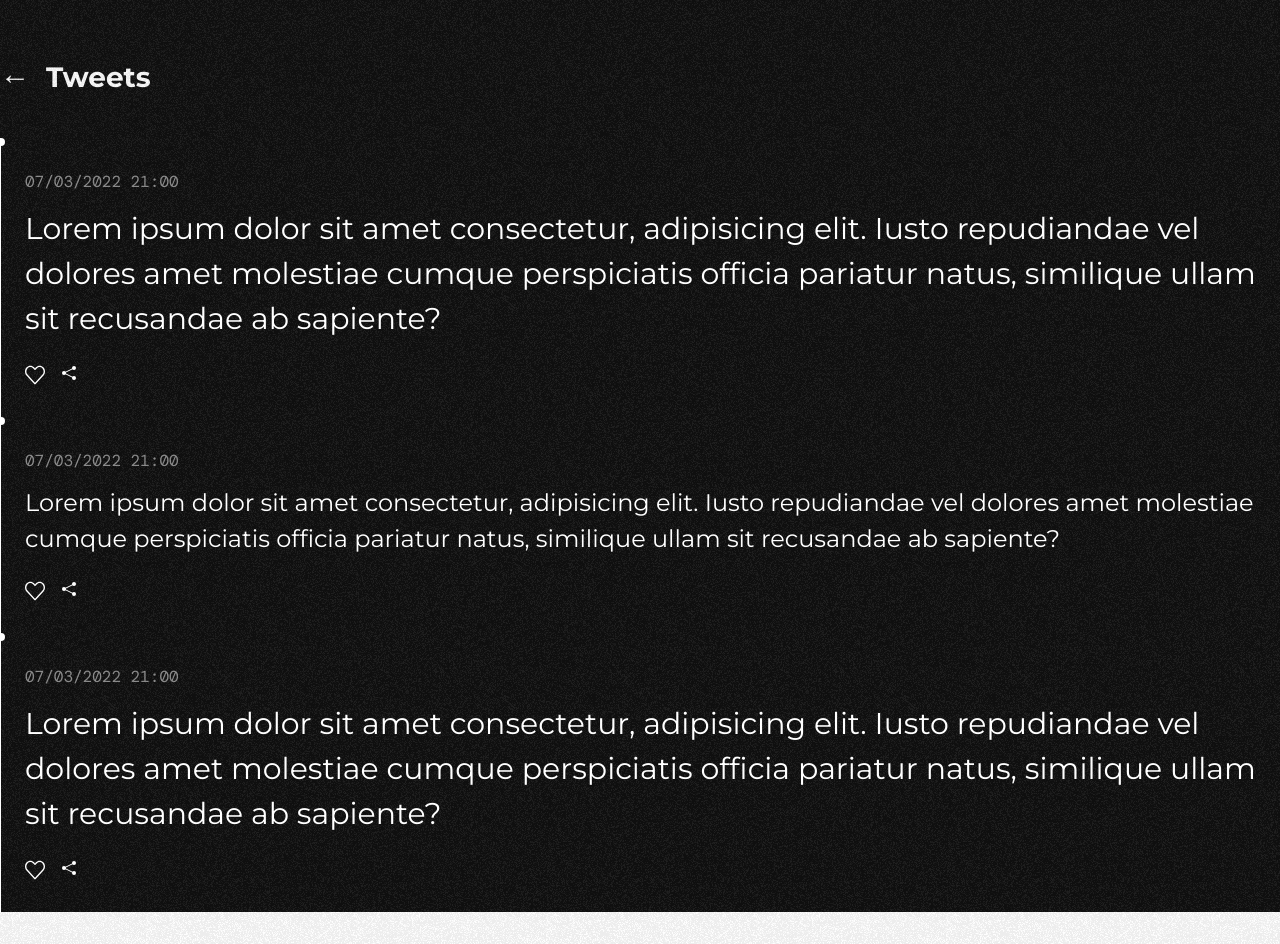
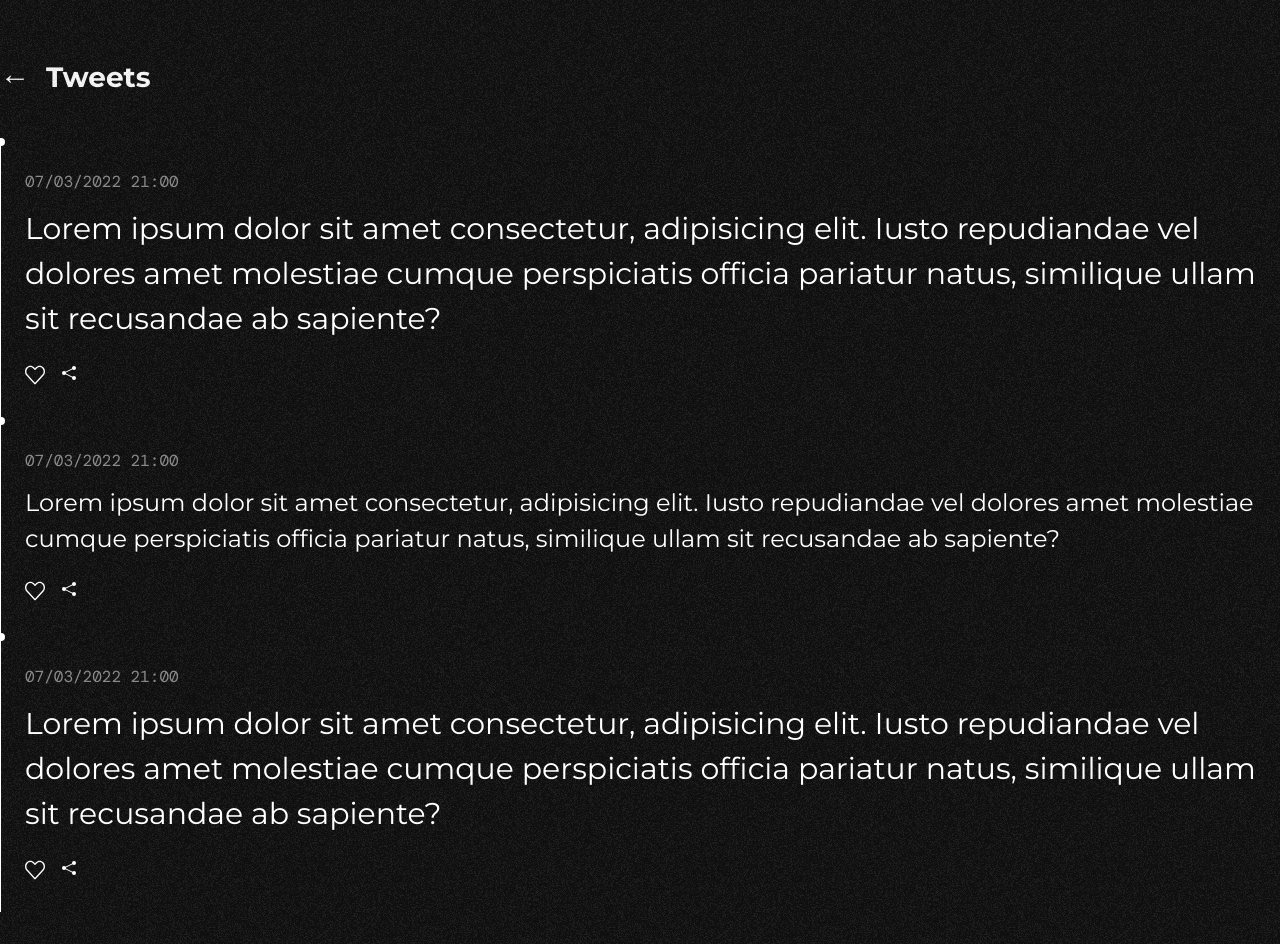
Before and after one commit to dasturchioka/dasturchiokauz, a Nuxt app: page /tweets in a window 1280 px wide. Before the commit the page ends 912 px from the top, so only its background shows below. Built offline with nearby package versions, Linux system fonts and the light colour scheme; a web font is replaced by a local one.

Commit message:
only server side left

```diff
--- a/app.vue
+++ b/app.vue
@@ -103,4 +103,19 @@ useHead({
     transform: translate(5%, 0);
   }
 }
+
+body {
+  animation: fade 2s ease;
+  background: #111111;
+}
+
+@keyframes fade {
+  from {
+    opacity: 0;
+  }
+
+  to {
+    opacity: 1;
+  }
+}
 </style>
--- a/pages/tweets.vue
+++ b/pages/tweets.vue
@@ -1,7 +1,7 @@
 <script setup></script>
 
 <template>
-  <main class="main container mx-auto sm:px-0 px-4">
+  <main class="main container mx-auto sm:px-0 px-4 pb-8">
     <div class="main-top flex flex-row items-center pt-12">
       <button class="fill-white text-white text-3xl" @click="$router.go(-1)">
         <p>&#8592;</p>
```
